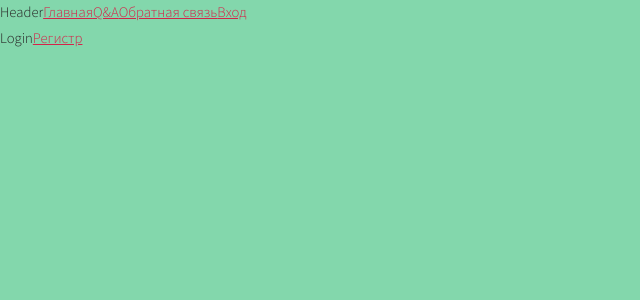
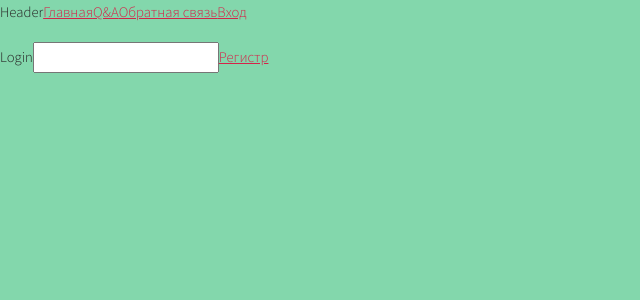
Before and after one commit to qbpick/give-five, a React (Create React App) app: page /login in a window 1280 px wide. Shown: the top 300 px of the page, without its empty margins (0-640 px from the left). Built offline with nearby package versions, Linux system fonts and the light colour scheme.

Commit message:
Создание ветки

```diff
--- a/src/pages/Login.jsx
+++ b/src/pages/Login.jsx
@@ -4,6 +4,7 @@ export const Login = () => {
   return (
     <>
       Login
+      <input type="text" name="" id="" />
       <Link to="/signup">Регистр</Link>
     </>
   );
```
